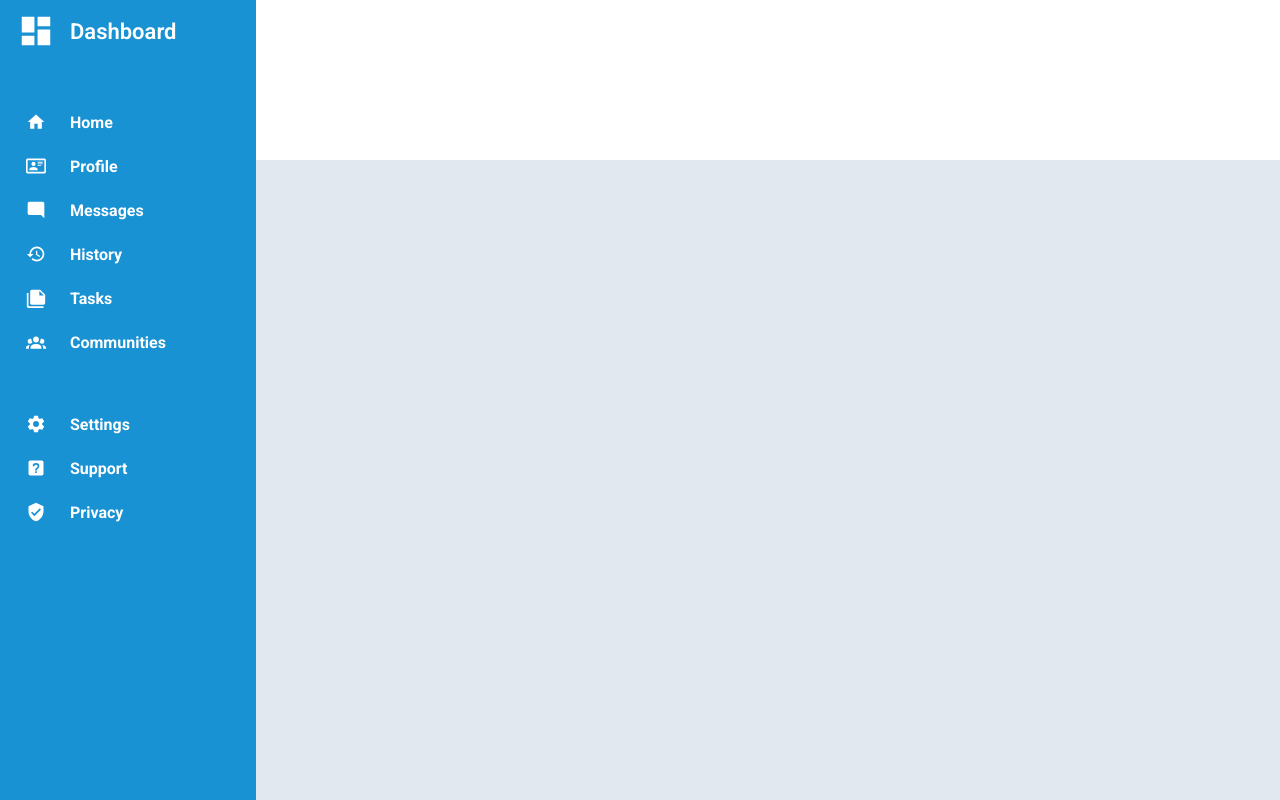
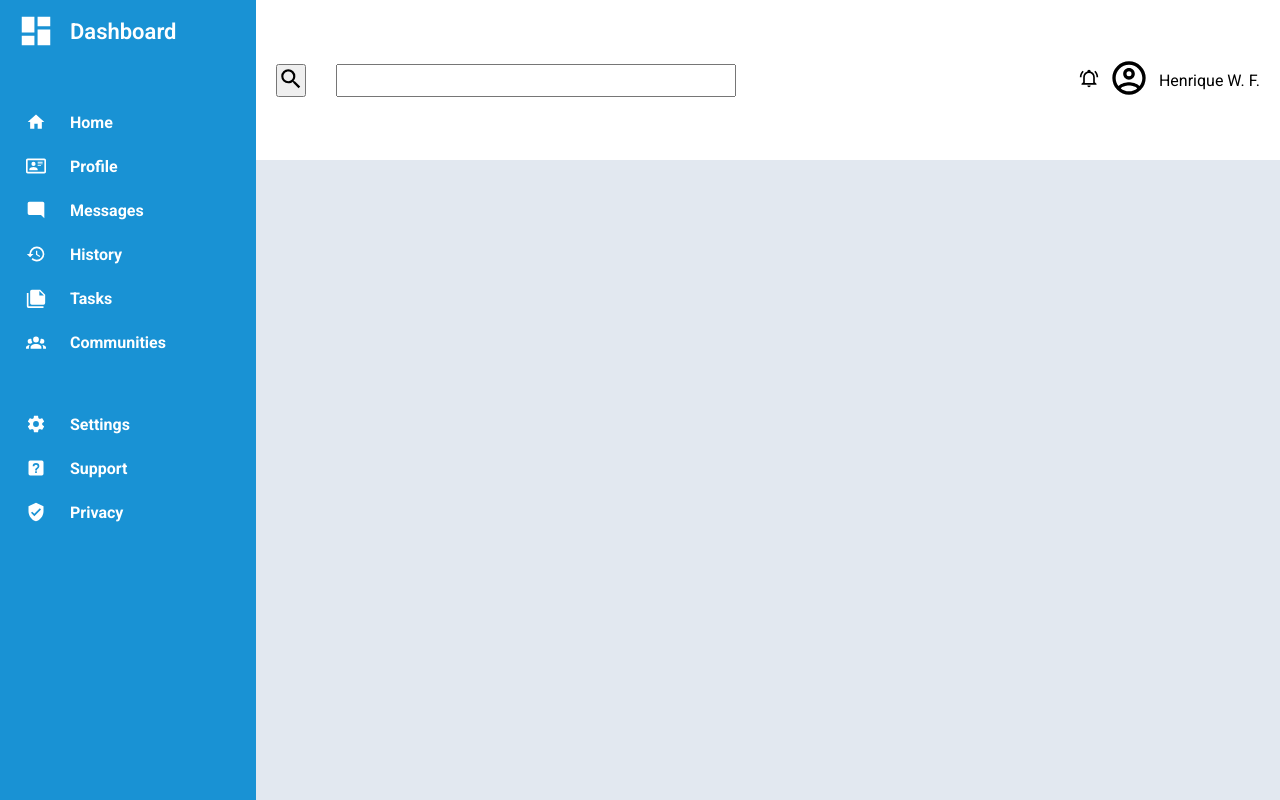
Before and after one commit to henriwf/admin-dashboard, a plain HTML site: page index.html in a window 1280 px wide. Drawn offline with Linux system fonts and the light colour scheme; a web font is replaced by a local one.

Commit message:
setup the header with search box and user icons

```diff
--- a/index.html
+++ b/index.html
@@ -82,7 +82,26 @@
         </div>
 
     </div>
-    <div id="header"></div>
+
+    <div id="header">
+        <div class="searchBar">
+            <button id="searchIcon">
+                <svg xmlns="http://www.w3.org/2000/svg" viewBox="0 0 24 24"><title>magnify</title><path d="M9.5,3A6.5,6.5 0 0,1 16,9.5C16,11.11 15.41,12.59 14.44,13.73L14.71,14H15.5L20.5,19L19,20.5L14,15.5V14.71L13.73,14.44C12.59,15.41 11.11,16 9.5,16A6.5,6.5 0 0,1 3,9.5A6.5,6.5 0 0,1 9.5,3M9.5,5C7,5 5,7 5,9.5C5,12 7,14 9.5,14C12,14 14,12 14,9.5C14,7 12,5 9.5,5Z" /></svg>
+            </button>
+            <input type="search" id="search" />
+        </div>
+
+        <div id="left-side">
+            <div class="bell">
+            <svg xmlns="http://www.w3.org/2000/svg" viewBox="0 0 24 24"><title>bell-ring-outline</title><path d="M10,21H14A2,2 0 0,1 12,23A2,2 0 0,1 10,21M21,19V20H3V19L5,17V11C5,7.9 7.03,5.17 10,4.29C10,4.19 10,4.1 10,4A2,2 0 0,1 12,2A2,2 0 0,1 14,4C14,4.1 14,4.19 14,4.29C16.97,5.17 19,7.9 19,11V17L21,19M17,11A5,5 0 0,0 12,6A5,5 0 0,0 7,11V18H17V11M19.75,3.19L18.33,4.61C20.04,6.3 21,8.6 21,11H23C23,8.07 21.84,5.25 19.75,3.19M1,11H3C3,8.6 3.96,6.3 5.67,4.61L4.25,3.19C2.16,5.25 1,8.07 1,11Z" /></svg>
+            </div>
+            <div class="user">
+                <svg xmlns="http://www.w3.org/2000/svg" viewBox="0 0 24 24"><title>account-circle-outline</title><path d="M12,2A10,10 0 0,0 2,12A10,10 0 0,0 12,22A10,10 0 0,0 22,12A10,10 0 0,0 12,2M7.07,18.28C7.5,17.38 10.12,16.5 12,16.5C13.88,16.5 16.5,17.38 16.93,18.28C15.57,19.36 13.86,20 12,20C10.14,20 8.43,19.36 7.07,18.28M18.36,16.83C16.93,15.09 13.46,14.5 12,14.5C10.54,14.5 7.07,15.09 5.64,16.83C4.62,15.5 4,13.82 4,12C4,7.59 7.59,4 12,4C16.41,4 20,7.59 20,12C20,13.82 19.38,15.5 18.36,16.83M12,6C10.06,6 8.5,7.56 8.5,9.5C8.5,11.44 10.06,13 12,13C13.94,13 15.5,11.44 15.5,9.5C15.5,7.56 13.94,6 12,6M12,11A1.5,1.5 0 0,1 10.5,9.5A1.5,1.5 0 0,1 12,8A1.5,1.5 0 0,1 13.5,9.5A1.5,1.5 0 0,1 12,11Z" /></svg>
+            </div>
+            <div class="username">Henrique W. F.</div>
+        </div>
+    </div>
+
     <div id="main"></div>
     <div id="extra"></div>
 
--- a/style.css
+++ b/style.css
@@ -63,6 +63,27 @@ body {
 #header {
     background-color: rgb(255, 255, 255);
     grid-column: span 2;
+    display: flex;
+    align-items: center;
+    grid-template-columns: 3fr 1fr 1fr 2fr;
+    gap: 20px;
+    justify-content: space-between;
+    padding-left: 20px;
+}
+#left-side {
+    display: flex;
+    gap: 10px;
+    align-items: center;
+    padding-right: 20px;
+}
+
+.searchBar {
+    display: flex;
+    gap: 30px;
+}
+
+#searchIcon {
+    width: 30px;
 }
 
 #main {
@@ -76,3 +97,18 @@ body {
 .sbItem.home, .sbItem.settings {
     padding-top: 50px;
 }
+
+input#search {
+    width: 400px;
+}
+
+div.username {
+    text-align: center;
+}
+.bell {
+    width: 20px;
+}
+
+.user {
+    width: 40px;
+}
```
